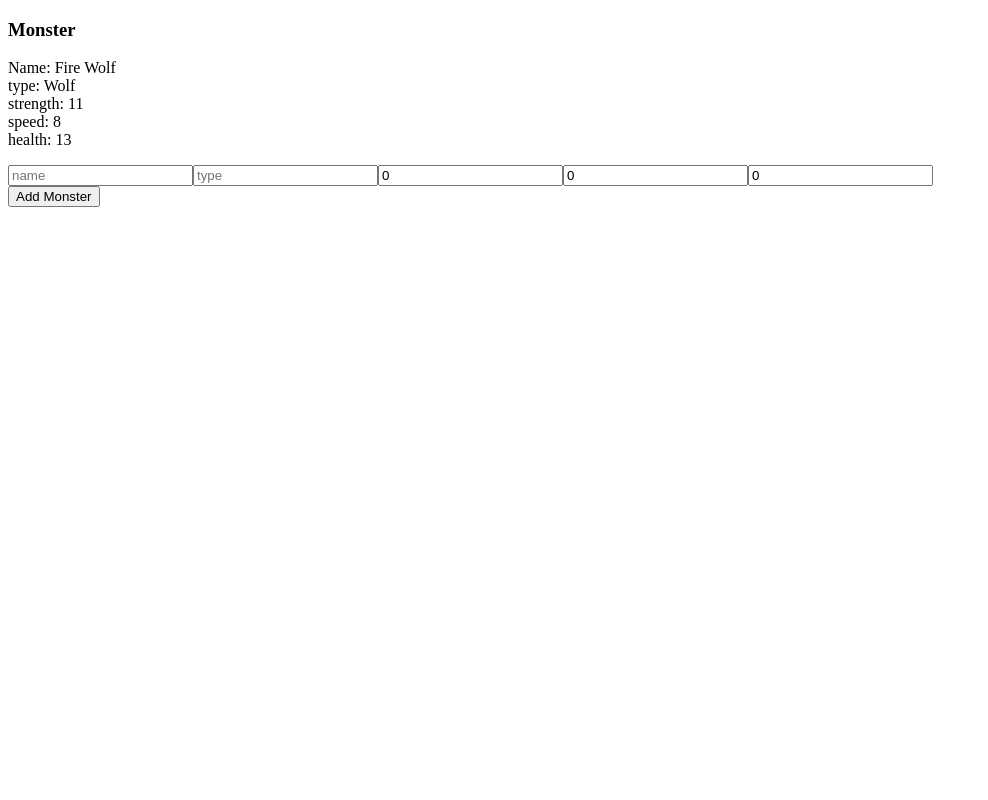
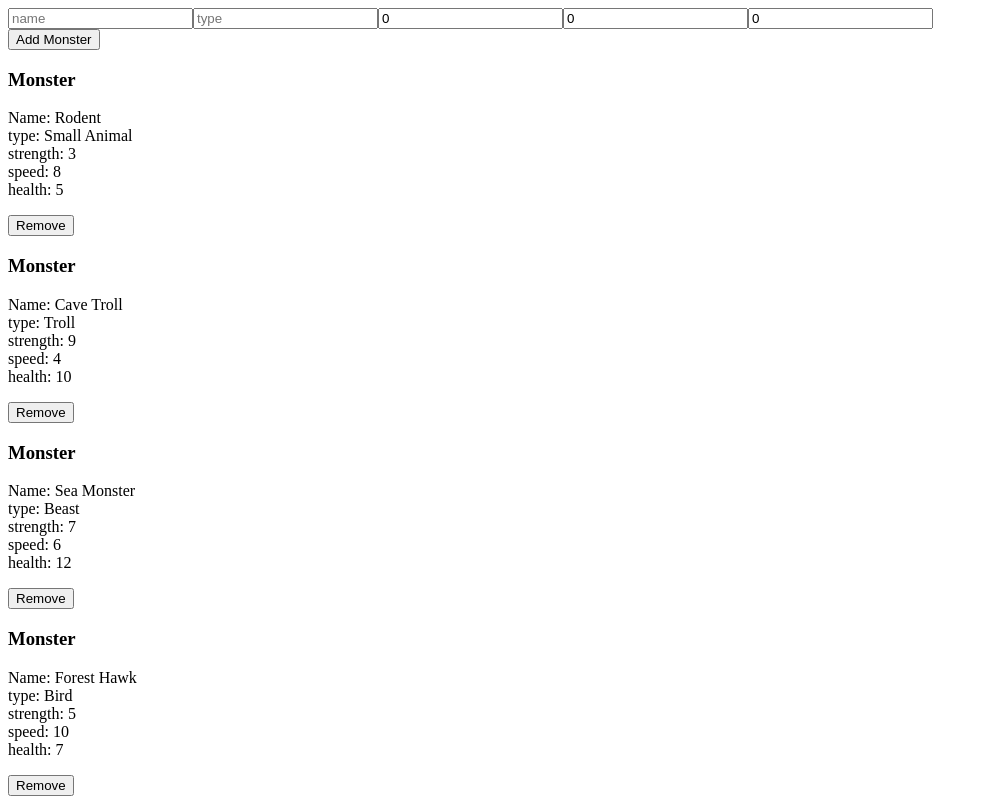
Before and after one commit to 93mcqmil/KomponentKata, a React (Vite) app: page / in a window 1280 px wide. Shown: the top 800 px of the page, without its empty margins (0-988 px from the left). Built offline with nearby package versions, Linux system fonts and the light colour scheme.

Commit message:
remove monster

```diff
--- a/src/App.tsx
+++ b/src/App.tsx
@@ -7,9 +7,9 @@ import MonsterDataLoader from "./Components/MonsterData";
 function App() {
   return (
     <GlobalStateProvider>
-      <Monsters />
       <MonsterDataLoader />
       <AddMonsterForm />
+      <Monsters />
     </GlobalStateProvider>
   );
 }
--- a/src/Components/GlobalStateContext.tsx
+++ b/src/Components/GlobalStateContext.tsx
@@ -4,6 +4,7 @@ import { ReactNode, createContext, useState } from "react";
 type GlobalState = {
   monsters: Monster[];
   addMonster: (newMonster: Monster) => void;
+  removeMonster: (monsterName: string) => void;
 };
 
 //Define the type for a Monster which tells us what information each monster has.
@@ -19,22 +20,36 @@ export type Monster = {
 // (this creates a special container called GlobalStateContext which is like a big box where we keep track of our monsters.)
 export const GlobalStateContext = createContext<GlobalState>({
   monsters: [], // monsters loaded from json
-  addMonster: (newMonster: Monster) => {}, // use the newMonster parameter to update the state
+  addMonster: () => {},
+  removeMonster: () => {}, // use the newMonster parameter to update the state
 });
 
 //Create a provider component to wrap around my application. (its like a house where our monster tracking box lives)
 export const GlobalStateProvider = ({ children }: { children: ReactNode }) => {
   //Define state variables and functions to update the state(Here we also store our monsters)
   const [monsters, setMonsters] = useState<Monster[]>([]);
-
+  console.log("all monsters:", monsters);
   const addMonster = (newMonster: Monster) => {
-    setMonsters([...monsters, newMonster]);
+    //check if monster exists
+    const monsterExists = monsters.some(
+      (monster) => monster.name === newMonster.name
+    );
+    //if monster dont exist add it to the state
+    if (!monsterExists) {
+      setMonsters((prevMonsters) => [...prevMonsters, newMonster]);
+    }
+  };
+  const removeMonster = (monsterName: string) => {
+    setMonsters((prevMonsters) =>
+      prevMonsters.filter((monster) => monster.name !== monsterName)
+    );
   };
 
   //pass state and functions through the context provider
   const state: GlobalState = {
     monsters,
     addMonster,
+    removeMonster,
   };
 
   //Finally we wrap everything up in our house(GlobalStateProvider) and make it available for others to use.
--- a/src/Components/Monster/Monster.tsx
+++ b/src/Components/Monster/Monster.tsx
@@ -3,8 +3,11 @@ import "../../Sass/_monster-card.scss";
 import { GlobalStateContext } from "../GlobalStateContext";
 
 const Monsters: React.FC = () => {
-  const { monsters } = useContext(GlobalStateContext);
+  const { monsters, removeMonster } = useContext(GlobalStateContext);
 
+  const handleRemoveMonster = (monsterName: string) => {
+    removeMonster(monsterName);
+  };
   return (
     <>
       {monsters.map((monster, index) => (
@@ -17,6 +20,9 @@ const Monsters: React.FC = () => {
             speed: {monster.speed} <br />
             health: {monster.health} <br />
           </p>
+          <button onClick={() => handleRemoveMonster(monster.name)}>
+            Remove
+          </button>
         </div>
       ))}
     </>
--- a/src/Components/MonsterData.tsx
+++ b/src/Components/MonsterData.tsx
@@ -12,7 +12,7 @@ const MonsterDataLoader = () => {
       addMonster(monster);
     });
   }, []); // Empty dependency array ensures this effect runs only once after initial render
-
+  console.log("Dependency:", monsters);
   return null;
 };
 
```
